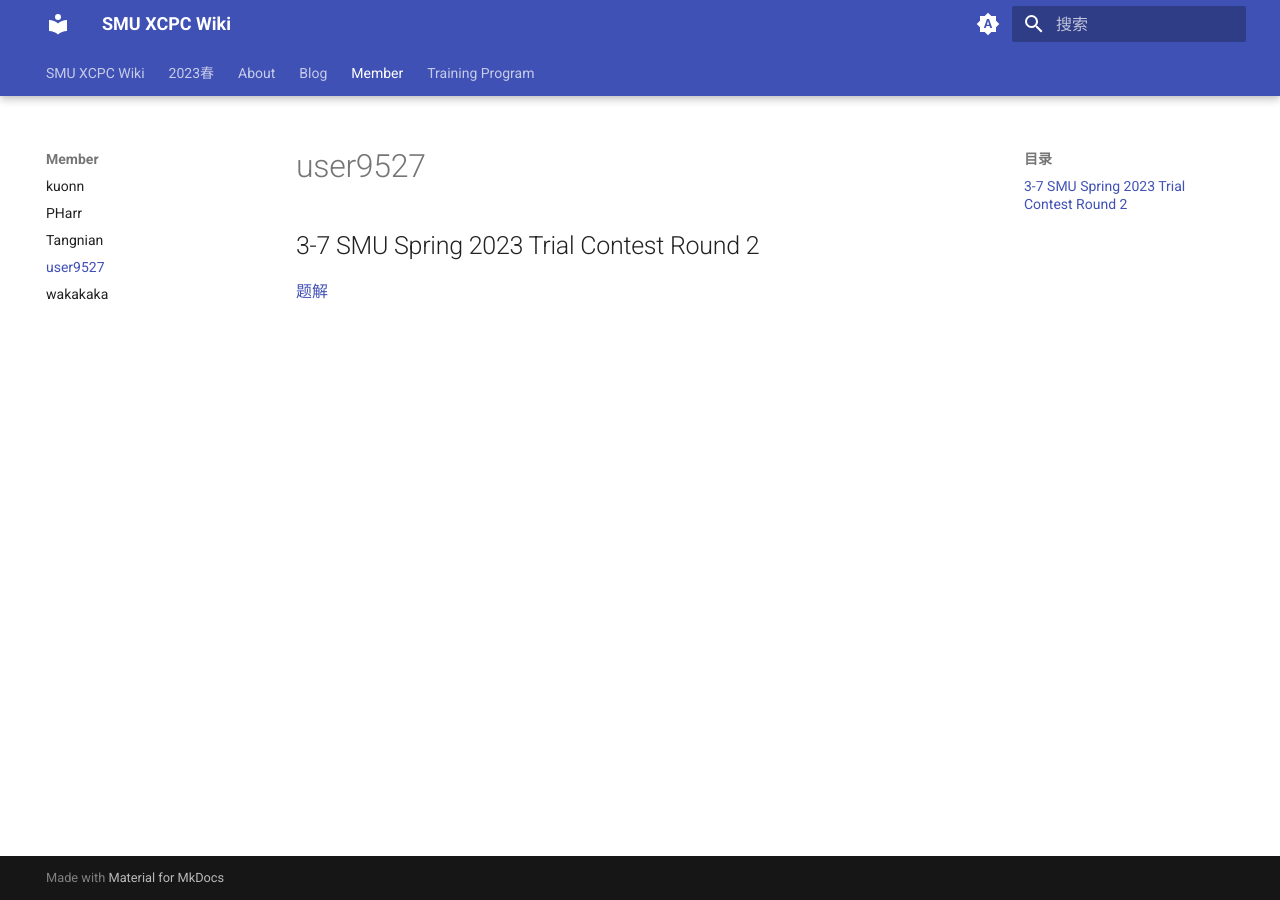
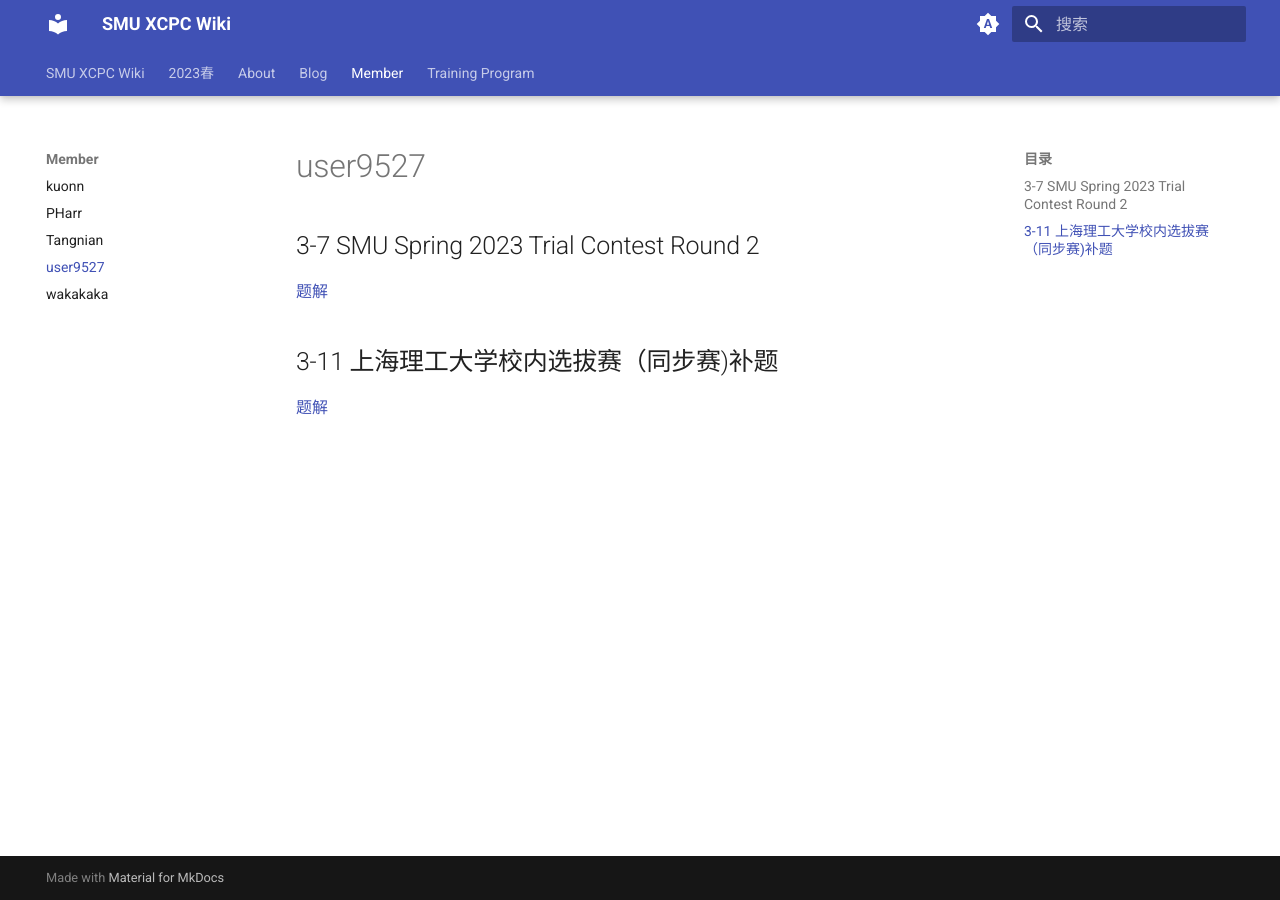
Before and after one commit to SMU-XCPC/wiki, an MkDocs documentation site: the page built from docs/Member/user957.md, in a window 1280 px wide. Built offline with MkDocs 1.6.1 and Material for MkDocs 9.7.7, drawn with Linux system fonts in a browser that asks for light colours.

Commit message:
Update user957.md

```diff
--- a/docs/Member/user957.md
+++ b/docs/Member/user957.md
@@ -3,3 +3,9 @@
 ## 3-7 SMU Spring 2023 Trial Contest Round 2
 
 [题解](https://www.luogu.com.cn/blog/user9527/zhou-er)
+
+
+
+## 3-11 上海理工大学校内选拔赛（同步赛)补题
+
+[题解](https://www.luogu.com.cn/blog/user9527/zhou-liu)
```
